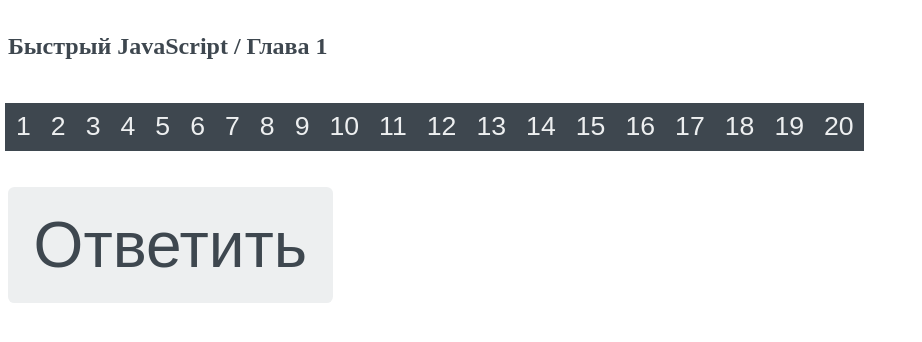
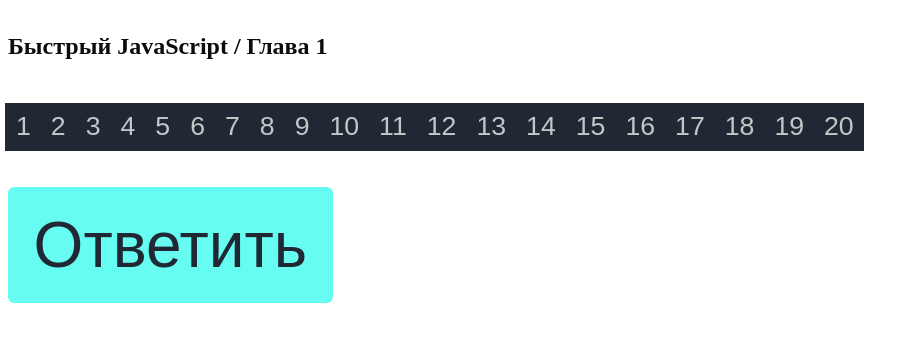
Before and after one commit to piladzisi/JS, a plain HTML site: page index.html in a window 1280 px wide. Shown: the whole page, without its empty margins (0-922 px from the left). Drawn offline with Linux system fonts and the light colour scheme.

Commit message:
striking and simple CSS by Bert

```diff
--- a/style.css
+++ b/style.css
@@ -6,7 +6,7 @@ h1{
 	align-self: center;
 	font-size: 1.5em;
 	line-height: .5em;
-	color: #3e474f;
+	color: #0B0C10;
 	padding: 1em 1em 1em 0;
 }
 
@@ -14,11 +14,11 @@ button{
 	padding: 0.65em 0.8em;
 	margin:0.8em -0.2em 0.8em -0.2em;
 	border:0;
-	background:#3e474f;
+	background:#1F2833;
 	}
 
 button a{
-	color: #edeff0;
+	color: #C5C6C7;
 	text-decoration: none;
 	font-size: 2em;
 	margin:0 0 10px 0;
@@ -29,22 +29,22 @@ button a:hover {
 }
 
 button a:active{
-	color:#5fcf80;
+	color:#45A29E;
 }
 
 #answer{
-	background: #edeff0;
+	background: #66FCF1;
 	margin:0.8em 0 0.8em 0;
 	border-radius: 0.2em;
 	font-size:2em;
 }
 
 #answer a{
-	color:#3e474f;
+	color:#1F2833;
 
 }
 #answer a:hover{
-	background:#c4c4c4;
+	background:#45A29E;
 	text-decoration: none;
 	padding:0;
 	margin:0;
```
